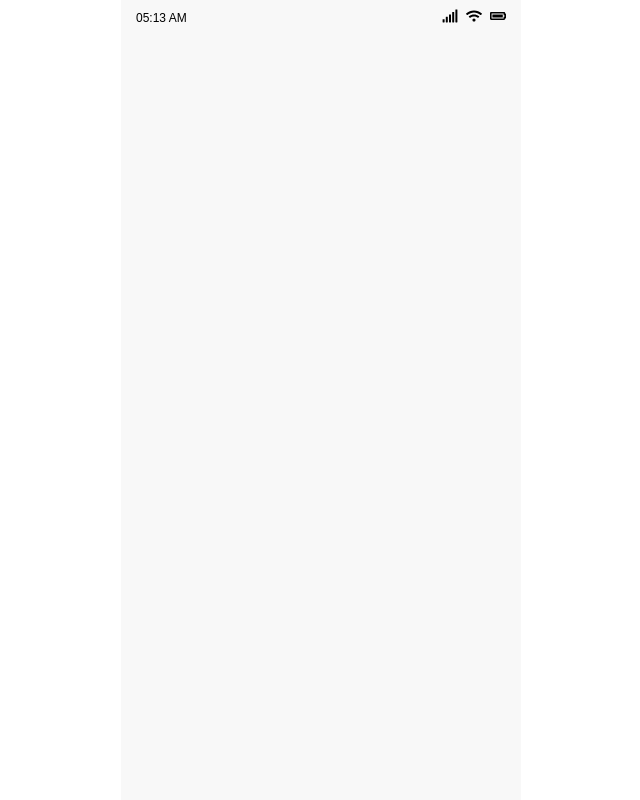
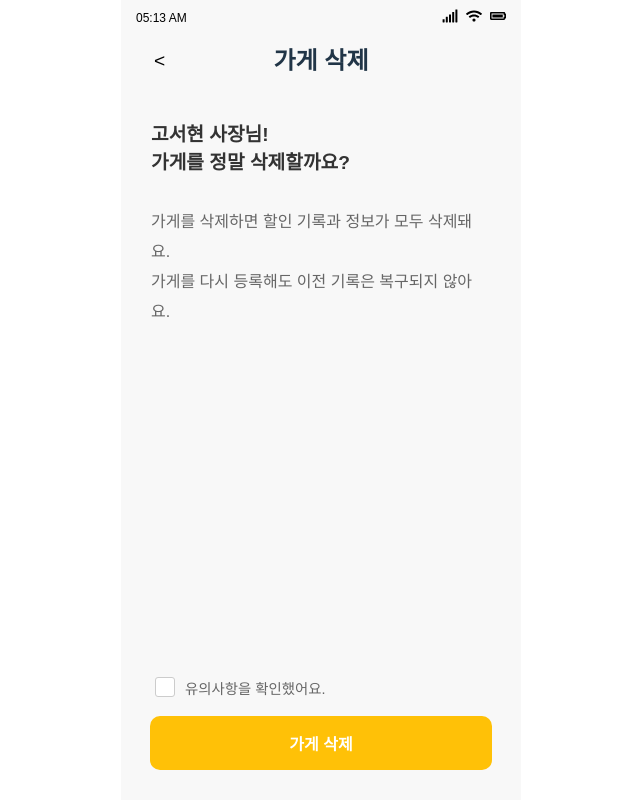
Before and after one commit to UMC-6th-BAB/BAB-FE, a React (Vite) app: page /storeInfo-delete in a window 1280 px wide. Before the commit this address had no page. Shown: the whole page, without its empty margins (319-959 px from the left). Built offline with nearby package versions, Linux system fonts and the light colour scheme; a web font is replaced by a local one.

Commit message:
design: 가게 삭제 페이지 퍼블리싱 완료

```diff
--- a/src/components/AppContent.tsx
+++ b/src/components/AppContent.tsx
@@ -7,6 +7,7 @@ import DiscountEventPage from '@pages/DiscountEventPage/DiscountEventPage/Discou
 import DiscountEventPageTwo from '@pages/DiscountEventPage/DiscountEventPageTwo/DiscountEventPageTwo'
 import DiscountEventRecordPage from '@pages/DiscountEventRecordPage/DiscountEventRecordPage'
 import StoreInfoEditPage from '@pages/StoreInfoEditPage/StoreInfoEditPage'
+import StoreInfoDeletePage from '@pages/StoreInfoDeletePage/StoreInfoDeletePage'
 
 const Container = styled.div`
   display: flex;
@@ -35,6 +36,7 @@ export default function AppContent() {
         <Route path="/discount-eventTwo" element={<DiscountEventPageTwo />} />
         <Route path="/discount-record" element={<DiscountEventRecordPage />} />
         <Route path="/storeInfo-edit" element={<StoreInfoEditPage />} />
+        <Route path="/storeInfo-delete" element={<StoreInfoDeletePage />} />
       </Routes>
       {showFooter && <Footer />}
     </>
--- a/src/pages/DiscountEventPage/DiscountEventPage/DiscountEventPage.tsx
+++ b/src/pages/DiscountEventPage/DiscountEventPage/DiscountEventPage.tsx
@@ -59,11 +59,6 @@ export default function DiscountEventPage() {
 
     let hasValidDiscount = false
     for (const discount of currentEvent.discounts) {
-      if (discount.isChecked && !discount.discountPrice) {
-        discountError = '할인할 메뉴에 대해 가격을 입력해주세요.'
-        hasError = true
-        break
-      }
       if (discount.isChecked && discount.discountPrice) {
         hasValidDiscount = true
       }
--- /dev/null
+++ b/src/pages/StoreInfoDeletePage/StoreInfoDeletePage.style.ts
@@ -0,0 +1,114 @@
+import styled from 'styled-components'
+
+export const PageContainer = styled.div`
+  display: flex;
+  flex-direction: column;
+  align-items: center;
+  padding: 16px;
+  width: 100%;
+  height: 100%;
+`
+
+export const BackButton = styled.button`
+  background: none;
+  border: none;
+  font-size: 1.2rem;
+  cursor: pointer;
+  position: absolute;
+  left: 10px;
+`
+
+export const SubTitle = styled.div`
+  display: flex;
+  flex-direction: column;
+  justify-content: center;
+  align-items: start;
+  width: 85%;
+  height: 60px;
+  font-size: 1.2rem;
+  color: #333;
+  margin: 0px;
+  margin-top: 10px;
+  font-weight: 700;
+`
+export const Header = styled.div`
+  display: flex;
+  justify-content: space-between;
+  align-items: center;
+  width: 100%;
+  padding: 16px 0;
+`
+export const Title = styled.h1`
+  font-size: 24px;
+  font-weight: 600;
+  text-align: center;
+  flex-grow: 1;
+`
+
+export const DeleteButton = styled.button`
+  position: absolute;
+  bottom: 30px; /* 하단에서 간격 */
+  width: calc(100% - 40px); /* 전체 폭에서 좌우 패딩을 제외 */
+  max-width: 342px; /* 최대 너비 설정 */
+  padding: 15px;
+  background-color: #ffc107;
+  border: none;
+  border-radius: 10px;
+  font-size: 1rem;
+  font-weight: bold;
+  color: white;
+  cursor: pointer;
+  box-sizing: border-box;
+`
+export const Content = styled.div`
+  display: flex;
+  flex-direction: column;
+  align-items: start;
+  width: 85%;
+  margin-top: 20px;
+`
+
+export const Description = styled.p`
+  font-size: 1rem;
+  color: #666;
+  line-height: 30px;
+  margin: 10px 0;
+`
+
+export const CheckboxWrapper = styled.div`
+  position: absolute;
+  display: flex;
+  align-items: center;
+  bottom: 100px;
+`
+
+export const CheckboxLabel = styled.label`
+  font-size: 0.9rem;
+  font-weight: 500;
+  color: #666;
+`
+
+export const Checkbox = styled.input.attrs({ type: 'checkbox' })`
+  appearance: none;
+  width: 20px;
+  height: 20px;
+  border: 1px solid #ccc;
+  border-radius: 3px;
+  position: relative;
+  margin-right: 10px;
+  cursor: pointer;
+  background-color: #fff;
+
+  &:checked {
+    background-color: #fff;
+  }
+
+  &:checked::after {
+    content: '✔';
+    color: #000;
+    font-size: 14px;
+    position: absolute;
+    top: 0;
+    left: 3px;
+  }
+`
--- /dev/null
+++ b/src/pages/StoreInfoDeletePage/StoreInfoDeletePage.tsx
@@ -0,0 +1,67 @@
+import {
+  BackButton,
+  Checkbox,
+  CheckboxLabel,
+  CheckboxWrapper,
+  Content,
+  Description,
+  Header,
+  DeleteButton,
+  PageContainer,
+  SubTitle,
+  Title,
+} from '@pages/StoreInfoDeletePage/StoreInfoDeletePage.style'
+import { useState } from 'react'
+import { useNavigate } from 'react-router-dom'
+
+export default function StoreInfoDeletePage() {
+  const navigate = useNavigate()
+  const [isChecked, setIsChecked] = useState(false)
+
+  const handleCheckboxChange = (e: React.ChangeEvent<HTMLInputElement>) => {
+    setIsChecked(e.target.checked)
+  }
+
+  const handleDeleteClick = () => {
+    if (isChecked) {
+      // 가게 삭제 로직 나중에 추가
+      navigate('/manager')
+    } else {
+      return
+    }
+  }
+  return (
+    <PageContainer>
+      <Header>
+        <BackButton onClick={() => navigate('/storeInfo-edit')}>
+          &lt;
+        </BackButton>
+        <Title>가게 삭제</Title>
+      </Header>
+      <SubTitle>
+        {/* 고서현 사장님 부분은 로그인 정보 받아와서 이름으로 랜더링 해주기 */}
+        고서현 사장님! <br />
+        가게를 정말 삭제할까요?
+      </SubTitle>
+      <Content>
+        <Description>
+          가게를 삭제하면 할인 기록과 정보가 모두 삭제돼요.
+          <br />
+          가게를 다시 등록해도 이전 기록은 복구되지 않아요.
+        </Description>
+        <CheckboxWrapper>
+          <Checkbox
+            type="checkbox"
+            id="confirm"
+            checked={isChecked}
+            onChange={handleCheckboxChange}
+          />
+          <CheckboxLabel htmlFor="confirm">
+            유의사항을 확인했어요.
+          </CheckboxLabel>
+        </CheckboxWrapper>
+      </Content>
+      <DeleteButton onClick={handleDeleteClick}>가게 삭제</DeleteButton>
+    </PageContainer>
+  )
+}
--- a/src/pages/StoreInfoEditPage/StoreInfoEditPage.tsx
+++ b/src/pages/StoreInfoEditPage/StoreInfoEditPage.tsx
@@ -29,7 +29,12 @@ export default function StoreInfoEditPage() {
         <OptionButton type="default">기본 정보</OptionButton>
         <OptionButton type="default">영업 시간</OptionButton>
         <OptionButton type="default">메뉴 등록</OptionButton>
-        <OptionButton type="destructive">가게 삭제</OptionButton>
+        <OptionButton
+          type="destructive"
+          onClick={() => navigate('/storeInfo-delete')}
+        >
+          가게 삭제
+        </OptionButton>
       </EditOptions>
       <NextButton onClick={() => navigate('/next-page')}>다음</NextButton>
     </PageContainer>
```
